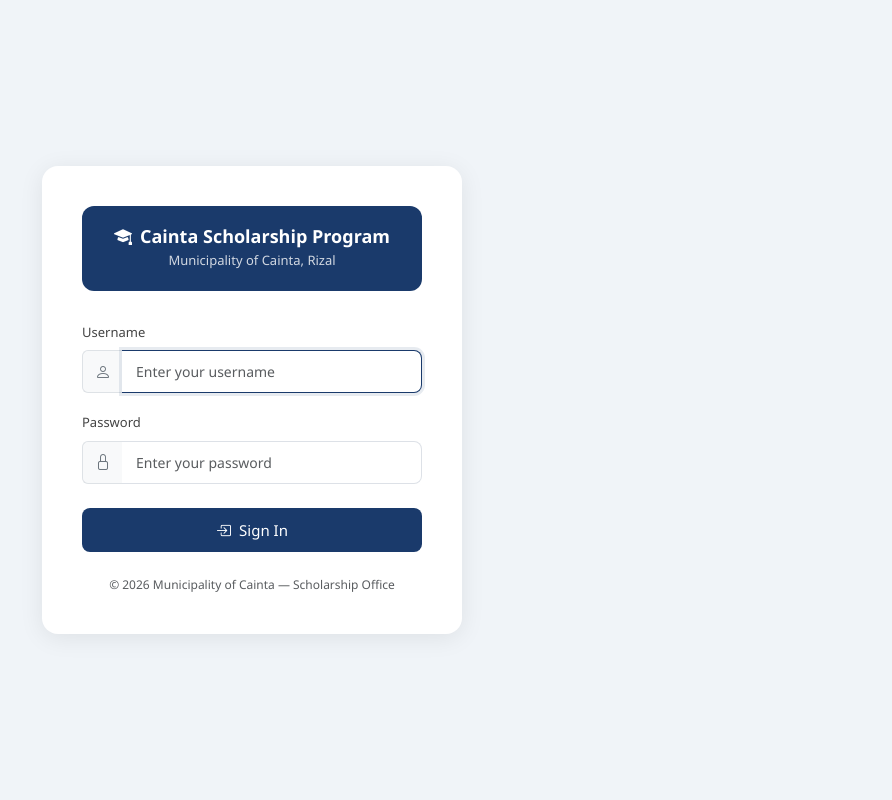
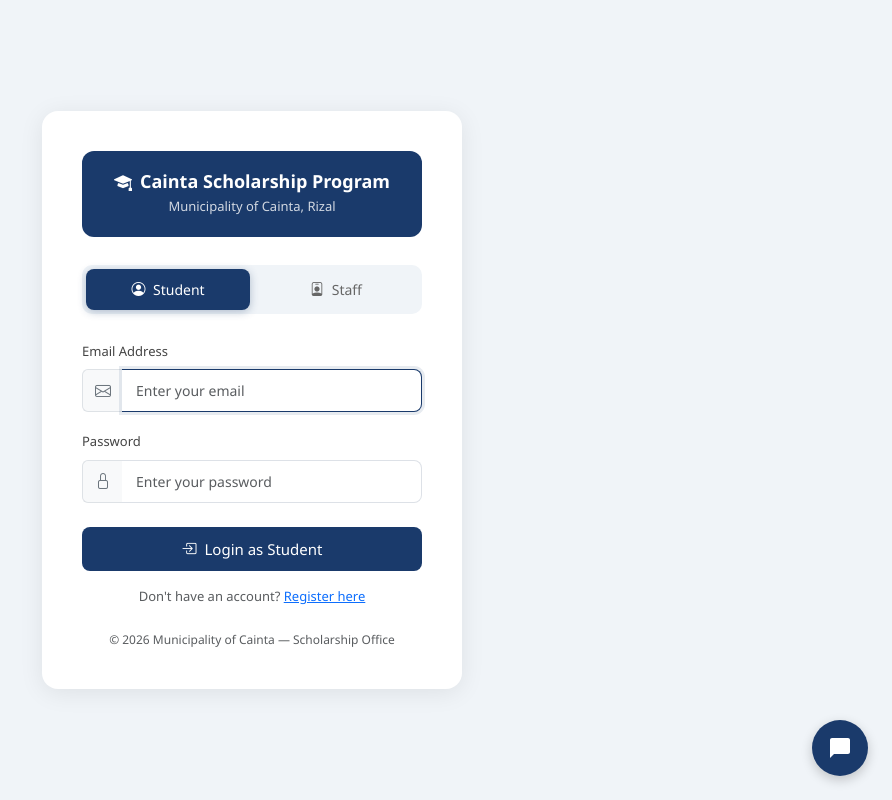
Before and after one commit to ijbry/cainta_scholarship, a PHP site: page /cainta_scholarship/login.php in a window 1280 px wide. Shown: the whole page, without its empty margins (388-1280 px from the left). Run offline with PHP 8.4, Linux system fonts and the light colour scheme.

Commit message:
Updated and Added AI Chatbot

```diff
--- a/admin/dashboard.php
+++ b/admin/dashboard.php
@@ -209,7 +209,7 @@ $recent_apps = $pdo->query("
         </div>
     </div>
 </div>
-
+    <?php include '../chatbot_widget.php'; ?>
 <script src="https://cdn.jsdelivr.net/npm/bootstrap@5.3.0/dist/js/bootstrap.bundle.min.js"></script>
 </body>
 </html>
--- a/chatbot_widget.php
+++ b/chatbot_widget.php
@@ -0,0 +1,161 @@
+<!-- AI Chatbot Widget -->
+<div id="chatbot-container" style="position: fixed; bottom: 24px; right: 24px; z-index: 9999; font-family: 'Segoe UI', sans-serif;">
+
+    <!-- Chat Button -->
+    <div id="chat-btn" onclick="toggleChat()" style="
+        width: 56px; height: 56px; border-radius: 50%; background: #1A3A6B;
+        display: flex; align-items: center; justify-content: center;
+        cursor: pointer; box-shadow: 0 4px 12px rgba(0,0,0,0.2);
+        transition: transform 0.2s;">
+        <svg width="24" height="24" viewBox="0 0 24 24" fill="none" xmlns="http://www.w3.org/2000/svg">
+            <path d="M20 2H4C2.9 2 2 2.9 2 4V22L6 18H20C21.1 18 22 17.1 22 16V4C22 2.9 21.1 2 20 2Z" fill="white"/>
+        </svg>
+        <span id="chat-badge" style="
+            position: absolute; top: -4px; right: -4px;
+            background: #dc3545; color: white; border-radius: 50%;
+            width: 18px; height: 18px; font-size: 11px;
+            display: flex; align-items: center; justify-content: center;
+            display: none;">1</span>
+    </div>
+
+    <!-- Chat Window -->
+    <div id="chat-window" style="
+        display: none; position: absolute; bottom: 68px; right: 0;
+        width: 340px; height: 480px; background: white;
+        border-radius: 16px; box-shadow: 0 8px 32px rgba(0,0,0,0.15);
+        flex-direction: column; overflow: hidden;">
+
+        <!-- Header -->
+        <div style="background: #1A3A6B; padding: 14px 16px; display: flex; align-items: center; gap: 10px;">
+            <div style="width: 36px; height: 36px; border-radius: 50%; background: rgba(255,255,255,0.2);
+                display: flex; align-items: center; justify-content: center;">
+                🎓
+            </div>
+            <div>
+                <div style="color: white; font-weight: 600; font-size: 14px;">Scholarship Assistant</div>
+                <div style="color: #B5D4F4; font-size: 12px;">Powered by AI • Always here to help</div>
+            </div>
+            <div onclick="toggleChat()" style="margin-left: auto; color: white; cursor: pointer; font-size: 18px;">✕</div>
+        </div>
+
+        <!-- Messages -->
+        <div id="chat-messages" style="flex: 1; overflow-y: auto; padding: 16px; display: flex; flex-direction: column; gap: 10px; height: 340px;">
+            <div class="bot-msg" style="
+                background: #f0f4f8; border-radius: 12px 12px 12px 4px;
+                padding: 10px 14px; max-width: 85%; font-size: 13px; line-height: 1.5;">
+                👋 Hi! I'm the Cainta Scholarship Assistant. How can I help you today?
+                <div style="margin-top: 8px; display: flex; flex-wrap: wrap; gap: 6px;">
+                    <button onclick="quickAsk('How do I apply for scholarship?')" style="background: #e8f0fe; border: none; border-radius: 20px; padding: 4px 10px; font-size: 11px; cursor: pointer; color: #1A3A6B;">How to apply?</button>
+                    <button onclick="quickAsk('What are the requirements?')" style="background: #e8f0fe; border: none; border-radius: 20px; padding: 4px 10px; font-size: 11px; cursor: pointer; color: #1A3A6B;">Requirements?</button>
+                    <button onclick="quickAsk('How do I track my application?')" style="background: #e8f0fe; border: none; border-radius: 20px; padding: 4px 10px; font-size: 11px; cursor: pointer; color: #1A3A6B;">Track status?</button>
+                </div>
+            </div>
+        </div>
+
+        <!-- Input -->
+        <div style="padding: 12px 16px; border-top: 1px solid #f0f0f0; display: flex; gap: 8px;">
+            <input type="text" id="chat-input" placeholder="Type your question..."
+                onkeypress="if(event.key==='Enter') sendMessage()"
+                style="flex: 1; border: 1px solid #dde1e7; border-radius: 20px;
+                padding: 8px 14px; font-size: 13px; outline: none;">
+            <button onclick="sendMessage()" style="
+                background: #1A3A6B; color: white; border: none;
+                border-radius: 50%; width: 36px; height: 36px;
+                cursor: pointer; display: flex; align-items: center; justify-content: center;">
+                <svg width="16" height="16" viewBox="0 0 24 24" fill="none">
+                    <path d="M22 2L11 13M22 2L15 22L11 13M22 2L2 9L11 13" stroke="white" stroke-width="2" stroke-linecap="round" stroke-linejoin="round"/>
+                </svg>
+            </button>
+        </div>
+    </div>
+</div>
+
+<script>
+function toggleChat() {
+    const win = document.getElementById('chat-window');
+    const btn = document.getElementById('chat-btn');
+    if(win.style.display === 'none' || win.style.display === '') {
+        win.style.display = 'flex';
+        win.style.flexDirection = 'column';
+        document.getElementById('chat-badge').style.display = 'none';
+        document.getElementById('chat-input').focus();
+    } else {
+        win.style.display = 'none';
+    }
+}
+
+function quickAsk(question) {
+    document.getElementById('chat-input').value = question;
+    sendMessage();
+}
+
+function sendMessage() {
+    const input = document.getElementById('chat-input');
+    const message = input.value.trim();
+    if(!message) return;
+
+    // Add user message
+    addMessage(message, 'user');
+    input.value = '';
+
+    // Show typing indicator
+    const typingId = addTyping();
+
+    // Send to API
+    const formData = new FormData();
+    formData.append('message', message);
+
+    fetch('../chatbot.php', {
+        method: 'POST',
+        body: formData
+    })
+    .then(res => res.json())
+    .then(data => {
+        removeTyping(typingId);
+        addMessage(data.reply, 'bot');
+    })
+    .catch(() => {
+        removeTyping(typingId);
+        addMessage('Sorry, something went wrong. Please try again.', 'bot');
+    });
+}
+
+function addMessage(text, type) {
+    const container = document.getElementById('chat-messages');
+    const div = document.createElement('div');
+
+    if(type === 'user') {
+        div.style.cssText = 'background: #1A3A6B; color: white; border-radius: 12px 12px 4px 12px; padding: 10px 14px; max-width: 85%; font-size: 13px; line-height: 1.5; align-self: flex-end;';
+    } else {
+        div.style.cssText = 'background: #f0f4f8; border-radius: 12px 12px 12px 4px; padding: 10px 14px; max-width: 85%; font-size: 13px; line-height: 1.5;';
+    }
+
+    div.innerHTML = text.replace(/\n/g, '<br>');
+    container.appendChild(div);
+    container.scrollTop = container.scrollHeight;
+    return div;
+}
+
+function addTyping(text, type) {
+    const container = document.getElementById('chat-messages');
+    const div = document.createElement('div');
+    div.id = 'typing-' + Date.now();
+    div.style.cssText = 'background: #f0f4f8; border-radius: 12px 12px 12px 4px; padding: 10px 14px; max-width: 85%; font-size: 13px;';
+    div.innerHTML = '<span style="display:inline-flex;gap:4px;"><span style="animation:bounce 0.6s infinite">●</span><span style="animation:bounce 0.6s infinite 0.2s">●</span><span style="animation:bounce 0.6s infinite 0.4s">●</span></span>';
+    container.appendChild(div);
+    container.scrollTop = container.scrollHeight;
+
+    if(!document.getElementById('bounce-style')) {
+        const style = document.createElement('style');
+        style.id = 'bounce-style';
+        style.innerHTML = '@keyframes bounce{0%,100%{transform:translateY(0)}50%{transform:translateY(-4px)}}';
+        document.head.appendChild(style);
+    }
+    return div.id;
+}
+
+function removeTyping(id) {
+    const el = document.getElementById(id);
+    if(el) el.remove();
+}
+</script>
--- a/login.php
+++ b/login.php
@@ -1,7 +1,15 @@
 <?php
 session_start();
 if(isset($_SESSION['user_id'])) {
-    header("Location: dashboard.php");
+    switch($_SESSION['role']) {
+        case 'admin': header("Location: admin/dashboard.php"); break;
+        case 'officer': header("Location: officer/dashboard.php"); break;
+        case 'cashier': header("Location: cashier/dashboard.php"); break;
+    }
+    exit();
+}
+if(isset($_SESSION['student_id'])) {
+    header("Location: student/dashboard.php");
     exit();
 }
 ?>
@@ -14,76 +22,55 @@ if(isset($_SESSION['user_id'])) {
     <link href="https://cdn.jsdelivr.net/npm/bootstrap@5.3.0/dist/css/bootstrap.min.css" rel="stylesheet">
     <link href="https://cdn.jsdelivr.net/npm/bootstrap-icons@1.10.0/font/bootstrap-icons.css" rel="stylesheet">
     <style>
-        body {
-            background-color: #f0f4f8;
-            font-family: 'Segoe UI', sans-serif;
-        }
+        body { background: #f0f4f8; font-family: 'Segoe UI', sans-serif; }
         .login-wrapper {
-            min-height: 100vh;
-            display: flex;
-            align-items: center;
-            justify-content: center;
+            min-height: 100vh; display: flex;
+            align-items: center; justify-content: center;
         }
         .login-card {
-            background: #fff;
-            border-radius: 16px;
+            background: white; border-radius: 16px;
             box-shadow: 0 4px 24px rgba(0,0,0,0.08);
-            padding: 40px;
-            width: 100%;
-            max-width: 420px;
+            padding: 40px; width: 100%; max-width: 420px;
         }
         .login-header {
-            background: #1A3A6B;
-            color: white;
-            border-radius: 12px;
-            padding: 20px;
-            text-align: center;
-            margin-bottom: 28px;
+            background: #1A3A6B; color: white;
+            border-radius: 12px; padding: 20px;
+            text-align: center; margin-bottom: 28px;
         }
-        .login-header h4 {
-            margin: 0;
-            font-size: 18px;
-            font-weight: 600;
+        .login-header h4 { margin: 0; font-size: 18px; font-weight: 600; }
+        .login-header p { margin: 4px 0 0; font-size: 13px; opacity: 0.8; }
+        .tab-switcher {
+            display: flex; background: #f0f4f8;
+            border-radius: 10px; padding: 4px;
+            margin-bottom: 24px; gap: 4px;
         }
-        .login-header p {
-            margin: 4px 0 0;
-            font-size: 13px;
-            opacity: 0.8;
+        .tab-btn {
+            flex: 1; padding: 10px; border: none;
+            border-radius: 8px; font-size: 14px;
+            font-weight: 500; cursor: pointer;
+            transition: all 0.2s; background: transparent;
+            color: #666;
         }
-        .form-label {
-            font-size: 13px;
-            font-weight: 500;
-            color: #444;
+        .tab-btn.active {
+            background: #1A3A6B; color: white;
+            box-shadow: 0 2px 8px rgba(26,58,107,0.3);
         }
+        .form-label { font-size: 13px; font-weight: 500; color: #444; }
         .form-control {
-            border-radius: 8px;
-            font-size: 14px;
-            padding: 10px 14px;
-            border: 1px solid #dde1e7;
+            border-radius: 8px; font-size: 14px;
+            padding: 10px 14px; border: 1px solid #dde1e7;
         }
         .form-control:focus {
             border-color: #1A3A6B;
             box-shadow: 0 0 0 3px rgba(26,58,107,0.1);
         }
         .btn-login {
-            background: #1A3A6B;
-            color: white;
-            border: none;
-            border-radius: 8px;
-            padding: 11px;
-            font-size: 15px;
-            font-weight: 500;
-            width: 100%;
-            transition: background 0.2s;
+            background: #1A3A6B; color: white; border: none;
+            border-radius: 8px; padding: 11px; font-size: 15px;
+            font-weight: 500; width: 100%; transition: background 0.2s;
         }
-        .btn-login:hover {
-            background: #14305a;
-            color: white;
-        }
-        .alert {
-            border-radius: 8px;
-            font-size: 13px;
-        }
+        .btn-login:hover { background: #14305a; color: white; }
+        .alert { border-radius: 8px; font-size: 13px; }
     </style>
 </head>
 <body>
@@ -92,6 +79,16 @@ if(isset($_SESSION['user_id'])) {
         <div class="login-header">
             <h4><i class="bi bi-mortarboard-fill me-2"></i>Cainta Scholarship Program</h4>
             <p>Municipality of Cainta, Rizal</p>
+        </div>
+
+        <!-- Tab Switcher -->
+        <div class="tab-switcher">
+            <button class="tab-btn active" id="student-tab" onclick="switchTab('student')">
+                <i class="bi bi-person-circle me-1"></i> Student
+            </button>
+            <button class="tab-btn" id="staff-tab" onclick="switchTab('staff')">
+                <i class="bi bi-person-badge me-1"></i> Staff
+            </button>
         </div>
 
         <?php if(isset($_GET['error'])): ?>
@@ -108,6 +105,40 @@ if(isset($_SESSION['user_id'])) {
         </div>
         <?php endif; ?>
 
+        <!-- Student Login Form -->
+        <div id="student-form">
+            <form action="student_login_process.php" method="POST">
+                <div class="mb-3">
+                    <label class="form-label">Email Address</label>
+                    <div class="input-group">
+                        <span class="input-group-text bg-light border-end-0">
+                            <i class="bi bi-envelope text-secondary"></i>
+                        </span>
+                        <input type="email" name="email" class="form-control border-start-0"
+                                placeholder="Enter your email" required autofocus>
+                    </div>
+                </div>
+                <div class="mb-4">
+                    <label class="form-label">Password</label>
+                    <div class="input-group">
+                        <span class="input-group-text bg-light border-end-0">
+                            <i class="bi bi-lock text-secondary"></i>
+                        </span>
+                        <input type="password" name="password" class="form-control border-start-0"
+                                placeholder="Enter your password" required>
+                    </div>
+                </div>
+                <button type="submit" class="btn-login mb-3">
+                    <i class="bi bi-box-arrow-in-right me-2"></i>Login as Student
+                </button>
+                <p class="text-center text-muted" style="font-size: 13px;">
+                    Don't have an account? <a href="student_register.php">Register here</a>
+                </p>
+            </form>
+        </div>
+
+        <!-- Staff Login Form -->
+        <div id="staff-form" style="display:none;">
             <form action="login_process.php" method="POST">
                 <div class="mb-3">
                     <label class="form-label">Username</label>
@@ -116,7 +147,7 @@ if(isset($_SESSION['user_id'])) {
                             <i class="bi bi-person text-secondary"></i>
                         </span>
                         <input type="text" name="username" class="form-control border-start-0"
-                            placeholder="Enter your username" required autofocus>
+                                placeholder="Enter your username" required>
                     </div>
                 </div>
                 <div class="mb-4">
@@ -130,15 +161,34 @@ if(isset($_SESSION['user_id'])) {
                     </div>
                 </div>
                 <button type="submit" class="btn-login">
-                <i class="bi bi-box-arrow-in-right me-2"></i>Sign In
+                    <i class="bi bi-box-arrow-in-right me-2"></i>Login as Staff
                 </button>
             </form>
+        </div>
 
         <p class="text-center text-muted mt-4 mb-0" style="font-size: 12px;">
             &copy; <?= date('Y') ?> Municipality of Cainta — Scholarship Office
         </p>
     </div>
 </div>
+
+<?php include 'chatbot_widget.php'; ?>
+
 <script src="https://cdn.jsdelivr.net/npm/bootstrap@5.3.0/dist/js/bootstrap.bundle.min.js"></script>
+<script>
+function switchTab(tab) {
+    if(tab === 'student') {
+        document.getElementById('student-form').style.display = 'block';
+        document.getElementById('staff-form').style.display = 'none';
+        document.getElementById('student-tab').classList.add('active');
+        document.getElementById('staff-tab').classList.remove('active');
+    } else {
+        document.getElementById('student-form').style.display = 'none';
+        document.getElementById('staff-form').style.display = 'block';
+        document.getElementById('staff-tab').classList.add('active');
+        document.getElementById('student-tab').classList.remove('active');
+    }
+}
+</script>
 </body>
 </html>
--- a/student/status.php
+++ b/student/status.php
@@ -159,5 +159,8 @@ $applications = $apps->fetchAll();
 </div>
 
 <script src="https://cdn.jsdelivr.net/npm/bootstrap@5.3.0/dist/js/bootstrap.bundle.min.js"></script>
+
+<?php include '../chatbot_widget.php'; ?>
+
 </body>
 </html>
```
Lines whose indentation alone changed are shown as unchanged.
